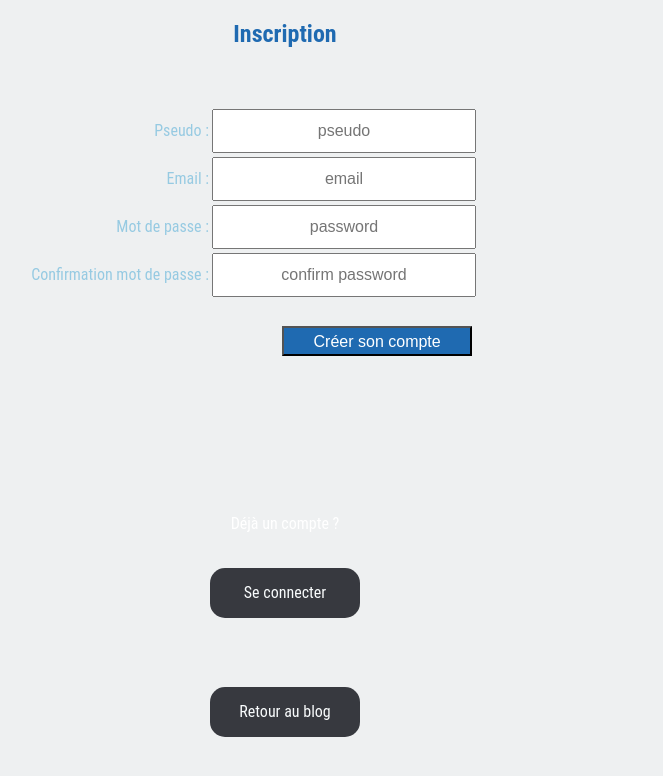
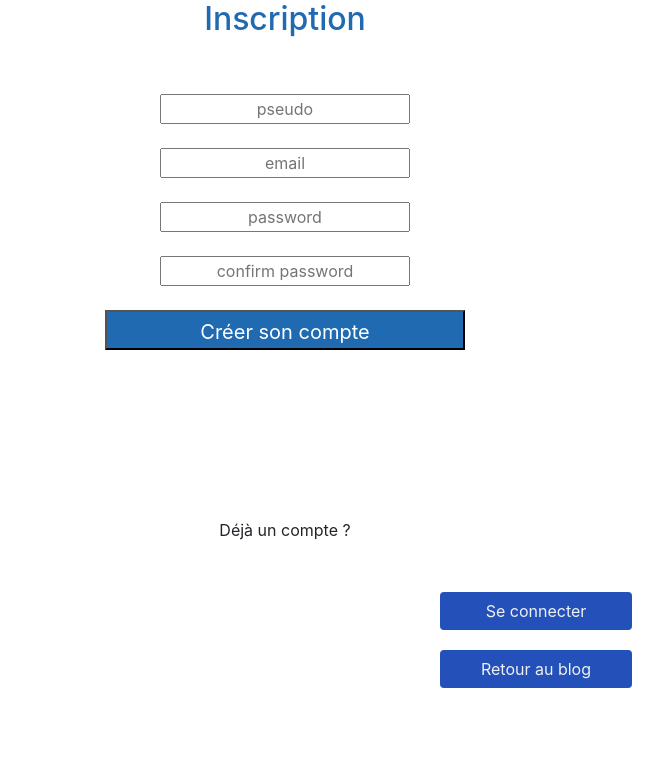
Before and after one commit to Montagne253/P4-Blog, a PHP site: page /signin.php in a window 1280 px wide. Shown: the top 776 px of the page, without its empty margins (355-1018 px from the left). Run offline with PHP 8.4, Linux system fonts and the light colour scheme; some libraries are stand-ins or nearby versions.

Commit message:
Nouvelles architectures : Signin | editporfil

```diff
--- a/editerprofil.php
+++ b/editerprofil.php
@@ -48,7 +48,7 @@ if(isset($_SESSION['id']))
     <meta name="viewport" content="width=device-width, initial-scale=1.0">
     <meta http-equiv="X-UA-Compatible" content="ie=edge">
     <link href="projet4.css" rel="stylesheet" />
-    <title>Profil</title>
+    <title>Éditer Profil</title>
 </head>
 <body>
 
@@ -59,7 +59,7 @@ if(isset($_SESSION['id']))
             <input type="email" name="newemail" placeholder="email" value="<?php echo $user['email']; ?>"/><br><br>
             <input type="password" name="newmdp" placeholder="new password"/><br><br>
             <input type="password" name="confirmnewmdp" placeholder="confirm new password" /><br><br>
-            <input class="btn_submit_edit" type="submit"  value="Enregister les changements" /><br><br>
+            <input class="btn_submit_edit" type="submit"  value="Enregistrer" /><br><br>
         </form>
 <?php
     if(isset($error))
@@ -72,6 +72,8 @@ if(isset($_SESSION['id']))
     <br>
     <a class="navigation__link__1" href="index.php">Retour au blog</a>
 
+
+
 </body>
 </html>
 <?php
--- a/signin.php
+++ b/signin.php
@@ -103,58 +103,52 @@ if (isset($_POST['signin']))
     <meta name="viewport" content="width=device-width, initial-scale=1.0">
     <meta http-equiv="X-UA-Compatible" content="ie=edge">
     <link href="projet4.css" rel="stylesheet" />
+    <link rel="stylesheet" href="https://stackpath.bootstrapcdn.com/bootstrap/4.2.1/css/bootstrap.min.css" integrity="sha384-GJzZqFGwb1QTTN6wy59ffF1BuGJpLSa9DkKMp0DgiMDm4iYMj70gZWKYbI706tWS" crossorigin="anonymous">
     <title>Inscription</title>
 </head>
 <body>
 
-<div align="center">
+<div class="container_signIn" align="center">
     <h2>Inscription</h2>
 
     <br> <br>
+    <form method="POST" action="signin.php">
+        <input type="pseudo" name="pseudo" id="" placeholder="pseudo" value="<?php if(isset($pseudo)) { echo $pseudo; } ?>"><br><br>
+        <input type="email" name="email" id="" placeholder="email" value="<?php if(isset($email)) { echo $email; } ?>"><br><br>
+        <input type="password" name="password" id="" placeholder="password"><br><br>
+        <input type="password" name="confirm_password" id="" placeholder="confirm password"><br><br>
+        <input class="btn_submit_edit" type="submit" name="signin" value="Créer son compte"><br><br>
+    </form>
 
-    <form method="post" action="signin.php">
+   <!-- <form method="post" action="signin.php">
         <table class="signintab">
             <tr>
-                <td align="right">
-                    <label for="pseudo">Pseudo :</label>
-                </td>
                 <td>
                     <input type="pseudo" name="pseudo" id="" placeholder="pseudo" value="<?php if(isset($pseudo)) { echo $pseudo; } ?>">
                 </td>
             </tr>
             <tr>
-                <td align="right">
-                    <label for="email">Email :</label>
-                </td>
                 <td>
                     <input type="email" name="email" id="" placeholder="email" value="<?php if(isset($email)) { echo $email; } ?>">
                 </td>
             </tr>
             <tr>
-                <td align="right">
-                    <label for="pasword">Mot de passe :</label>
-                </td>
                 <td>
                     <input type="password" name="password" id="" placeholder="password">
                 </td>
             </tr>
             <tr>
-                <td align="right">
-                    <label for="confirm_password">Confirmation mot de passe :</label>
-                </td>
                 <td>
                     <input type="password" name="confirm_password" id="" placeholder="confirm password">
                 </td>
             </tr>
             <tr>
-                <td></td>
-                <td align="center">
-
-                    <input class="btn_submit" type="submit" name="signin" value="Créer son compte">
+                <td>
+                    <input class="btn_submit_edit" type="submit" name="signin" value="Créer son compte">
                 </td>
             </tr>
         </table>
-    </form>
+    </form>-->
     <?php
     if(isset($error))
     {
@@ -171,14 +165,18 @@ if (isset($_POST['signin']))
 <br>
 
 
-<a class="navigation__link__1" href="connexion.php">Se connecter</a>
+<a class="btn btn-primary_nav" href="connexion.php">Se connecter</a>
 <br>
-<a class="navigation__link__1" href="index.php">Retour au blog</a>
+<a class="btn btn-primary_nav" href="index.php">Retour au blog</a>
 
 
 
 
 </div>
 
+<script src="https://code.jquery.com/jquery-3.3.1.slim.min.js" integrity="sha384-q8i/X+965DzO0rT7abK41JStQIAqVgRVzpbzo5smXKp4YfRvH+8abtTE1Pi6jizo" crossorigin="anonymous"></script>
+    <script src="https://cdnjs.cloudflare.com/ajax/libs/popper.js/1.14.6/umd/popper.min.js" integrity="sha384-wHAiFfRlMFy6i5SRaxvfOCifBUQy1xHdJ/yoi7FRNXMRBu5WHdZYu1hA6ZOblgut" crossorigin="anonymous"></script>
+    <script src="https://stackpath.bootstrapcdn.com/bootstrap/4.2.1/js/bootstrap.min.js" integrity="sha384-B0UglyR+jN6CkvvICOB2joaf5I4l3gm9GU6Hc1og6Ls7i6U/mkkaduKaBhlAXv9k" crossorigin="anonymous"></script>
+
 </body>
 </html>
```
